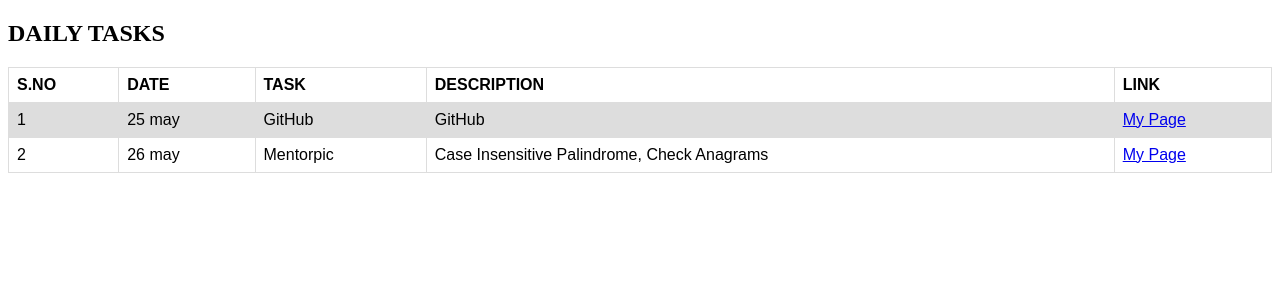
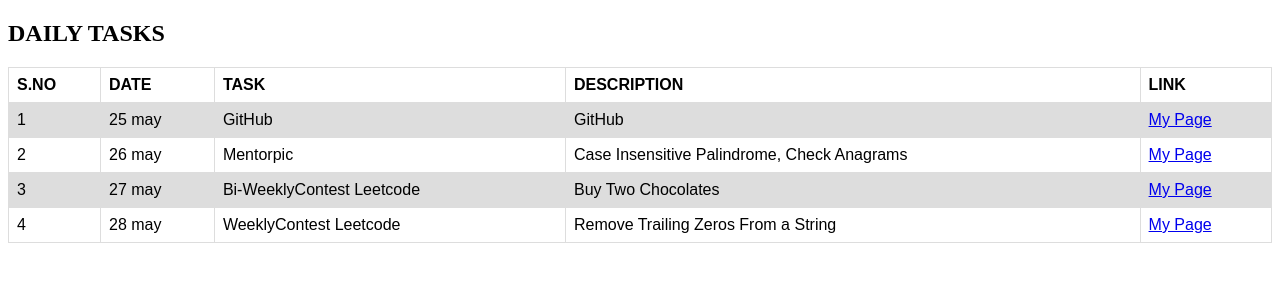
Before and after one commit to charanchalasani/github.io, a plain HTML site: page index.html in a window 1280 px wide. Drawn offline with Linux system fonts and the light colour scheme.

Commit message:
added index.html

```diff
--- a/index.html
+++ b/index.html
@@ -51,6 +51,27 @@
 
   </tr>
 
+  <tr>
+    <td>3</td>
+    <td>27 may</td>
+    <td> Bi-WeeklyContest Leetcode</td>
+    <td>
+      Buy Two Chocolates
+    </td>
+    <td><a href="https://leetcode.com/2000030152/">My Page</a></td>
+
+  </tr>
+
+  <tr>
+    <td>4</td>
+    <td>28 may</td>
+    <td>WeeklyContest Leetcode</td>
+    <td>
+      Remove Trailing Zeros From a String
+    </td>
+    <td><a href="https://leetcode.com/2000030152/">My Page</a></td>
+
+  </tr>
 
 </table>
 
```
